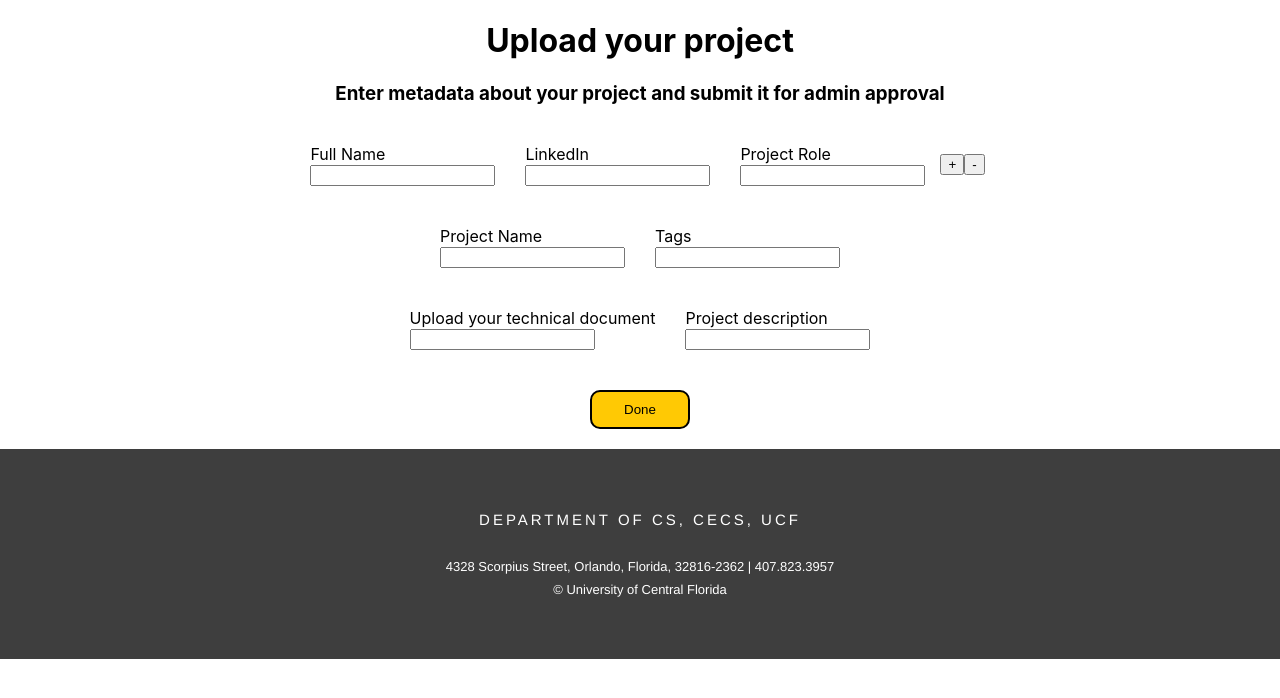
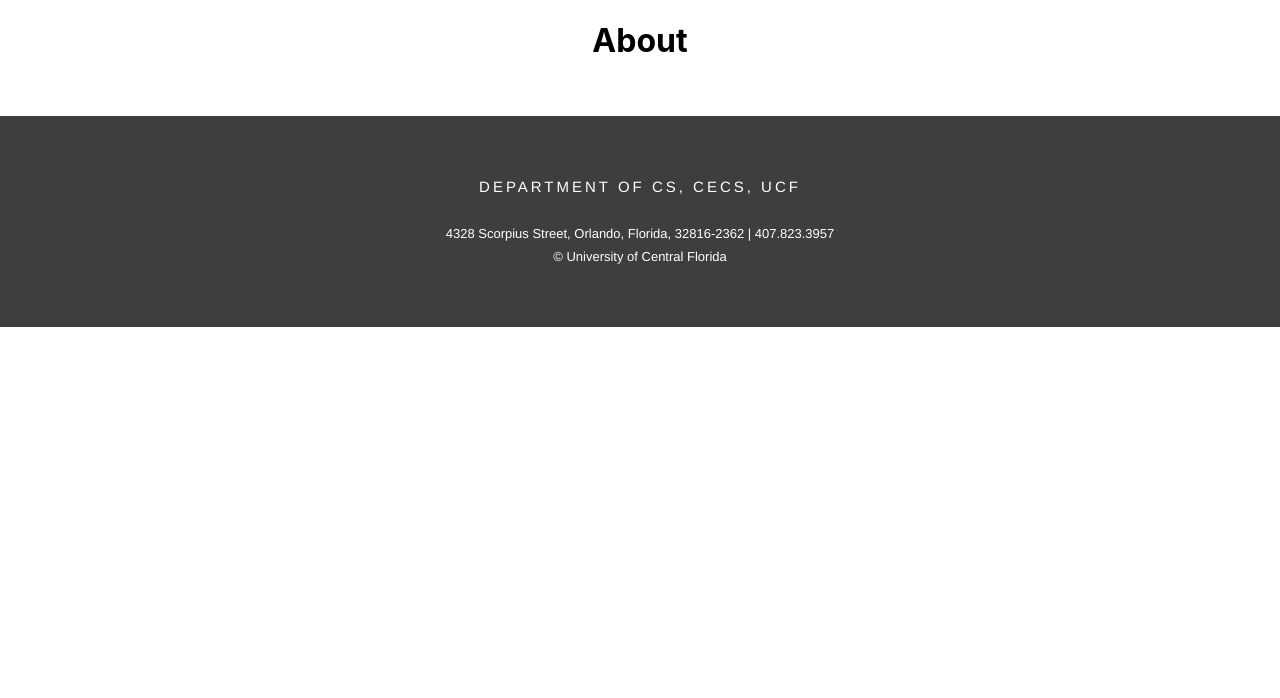
Before and after one commit to sopgeo/Senior-Design-Rising-Server-Project, a React (Create React App) app in the folder frontend/: page / in a window 1280 px wide. Shown: the top 698 px of the page. Built offline with nearby package versions, Linux system fonts and the light colour scheme.

Commit message:
measly start on the home page

```diff
--- a/frontend/src/App.js
+++ b/frontend/src/App.js
@@ -2,6 +2,7 @@
 import './css/App.css';
 import CsFooter from './components/CsFooter';
 import Upload from './components/Upload';
+import Home from './components/Home';
 import { BrowserRouter, Routes, Route } from "react-router-dom";
 
 function App() {
@@ -9,14 +10,14 @@
     <div className="App">
       <BrowserRouter>
         <Routes>
-          {/* <Route path='/' index element={<Home/>} /> */}
+          <Route path='/' index element={<Home/>} />
           <Route path='/Upload' index element={<Upload/>} />
 
         </Routes>
       </BrowserRouter>
 
       {/* Uncomment the below line to view and edit upload page */}
-      <Upload/>
+      {/* <Upload/> */}
       <CsFooter/>
     </div>
   );
--- /dev/null
+++ b/frontend/src/components/Home.js
@@ -0,0 +1,16 @@
+import React from "react";
+import "../css/Home.css";
+
+function Home() {
+  return (
+    <div className="home-page">
+        <div className="white-rect">
+            <h1>About</h1>
+            <p>Loreum ipsum</p>
+            {/* <img>insert image here</img> */}
+        </div>
+    </div>
+  );
+}
+
+export default Home;
--- /dev/null
+++ b/frontend/src/css/Home.css
@@ -0,0 +1,3 @@
+.white-rect {
+    width: auto;
+}
```
